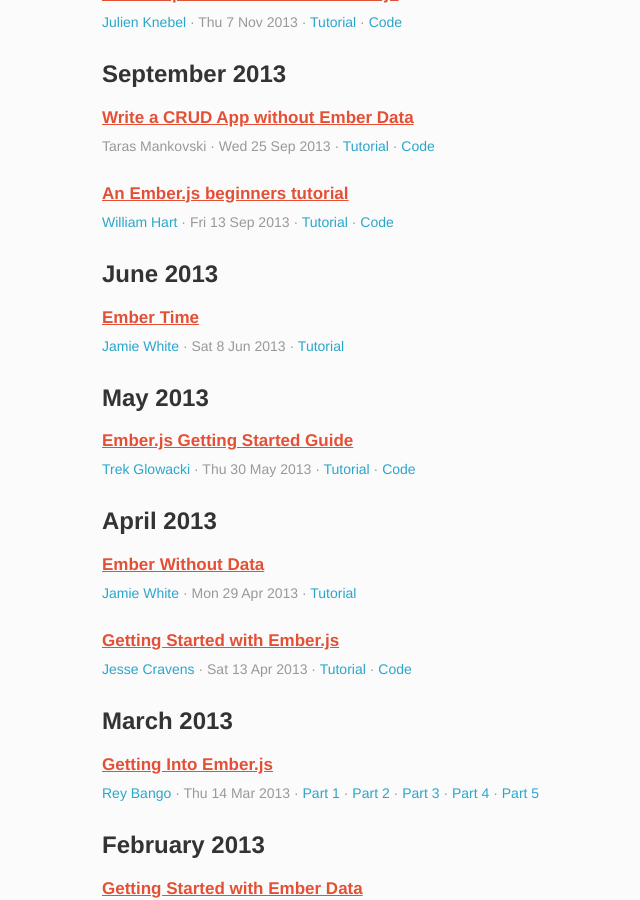
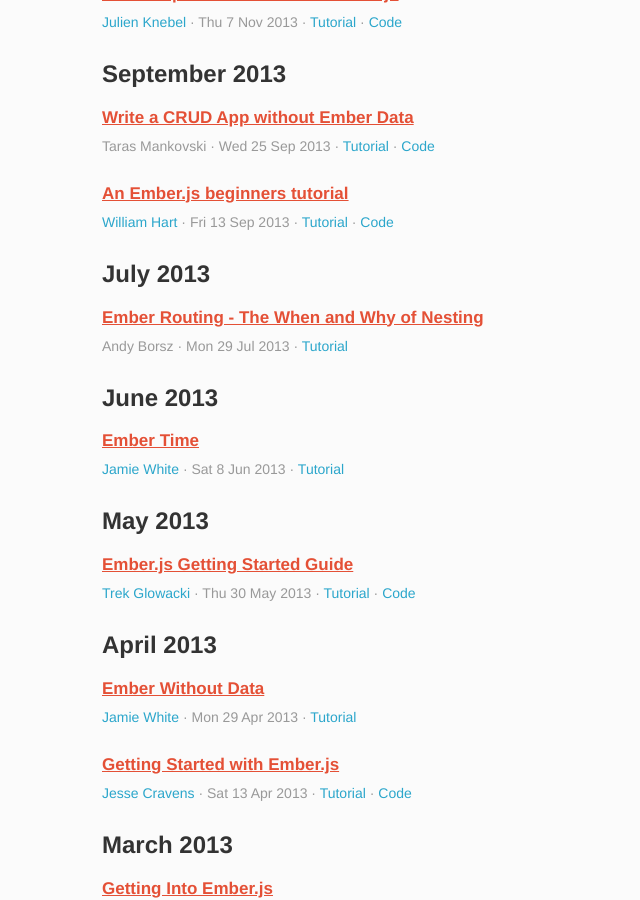
Before and after one commit to emberwatch/emberwatch, a Jekyll site: the page built from tutorials.html, in a window 1280 px wide and 900 px high, scrolled down 6503 px. Shown: the whole window, without its empty margins (78-718 px from the left). Built offline with Jekyll 4.4.1, drawn with Linux system fonts in a browser that asks for light colours; Markdown is read by kramdown in place of the engine named in the settings; comment, search, counter and statistics services are not loaded.

Commit message:
[Add Article] Ember Routing - When and Why of Nesting

```diff
--- a/_data/people.yml
+++ b/_data/people.yml
@@ -1181,3 +1181,5 @@
   github: OrKoN
   site: https://60devs.com/
   id: 280
+- name: Andy Borsz
+  id: 281
--- a/_data/tutorials.yml
+++ b/_data/tutorials.yml
@@ -606,6 +606,12 @@
   - http://www.williamhart.info/an-emberjs-beginners-tutorial.html
   code: https://gist.github.com/will-hart/6550313
   demo: http://dev.williamhart.info/ember_roller/
+- title: Ember Routing - The When and Why of Nesting
+  author_ids:
+  - 281
+  date: '2013-07-29'
+  urls:
+  - http://hashrocket.com/blog/posts/ember-routing-the-when-and-why-of-nesting
 - title: Ember.js Getting Started Guide
   author_ids:
   - 7
```
